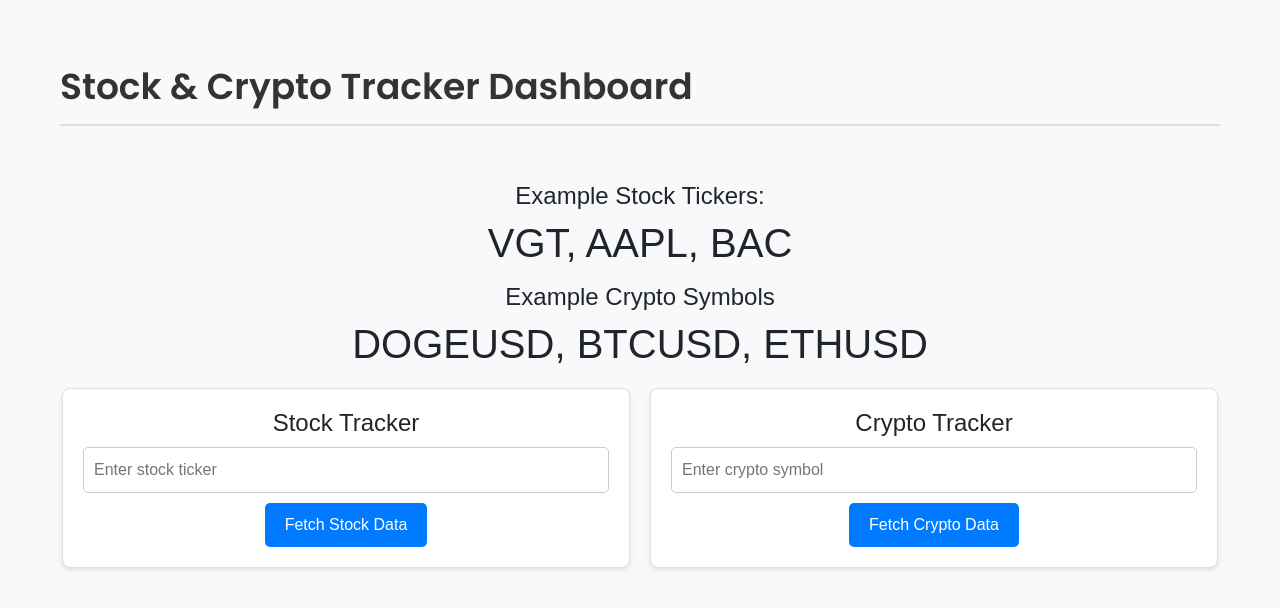
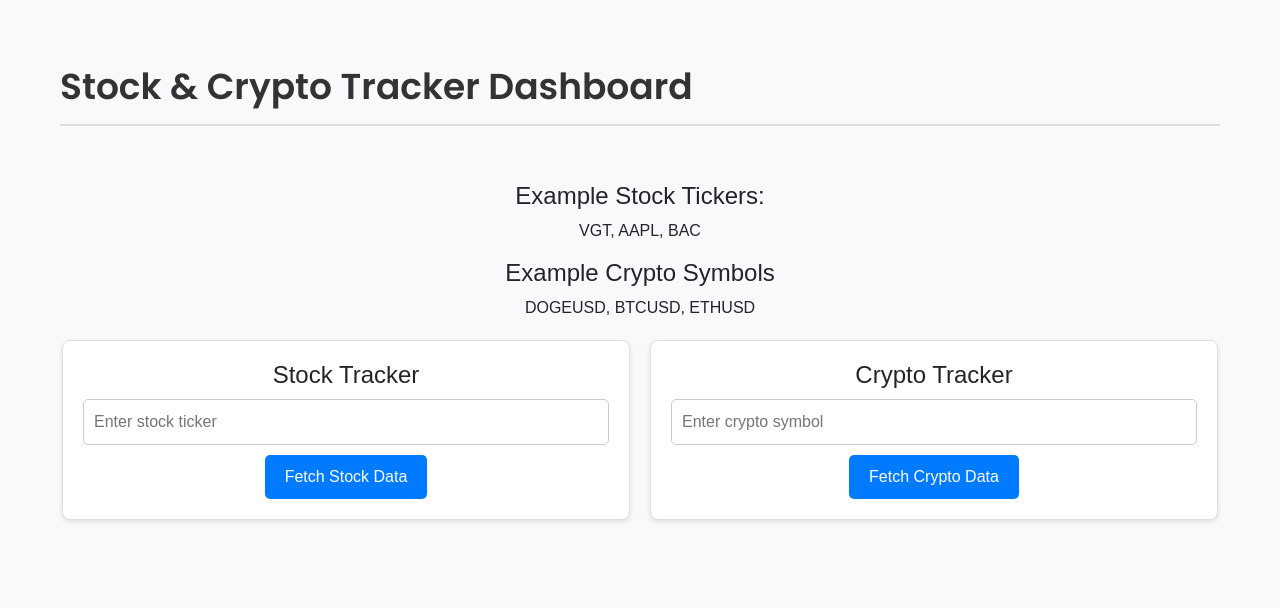
Before and after one commit to saxtonvandalsen/stock-crypto-tracker, a React (Create React App) app: page / in a window 1280 px wide. Shown: the top 608 px of the page. Built offline with nearby package versions, Linux system fonts and the light colour scheme; no server answers.

Commit message:
Ajusted webpage layout

```diff
--- a/src/App.js
+++ b/src/App.js
@@ -1,4 +1,3 @@
-
 import React from 'react';
 import { Provider } from 'react-redux';
 import store from './redux/store';
@@ -21,7 +20,7 @@ function App() {
                 </div>
 
                 <p></p>
-                <h1><RandomExamples /></h1>
+                <RandomExamples />
                 <p></p>
 
                 <div className='container'>
```
